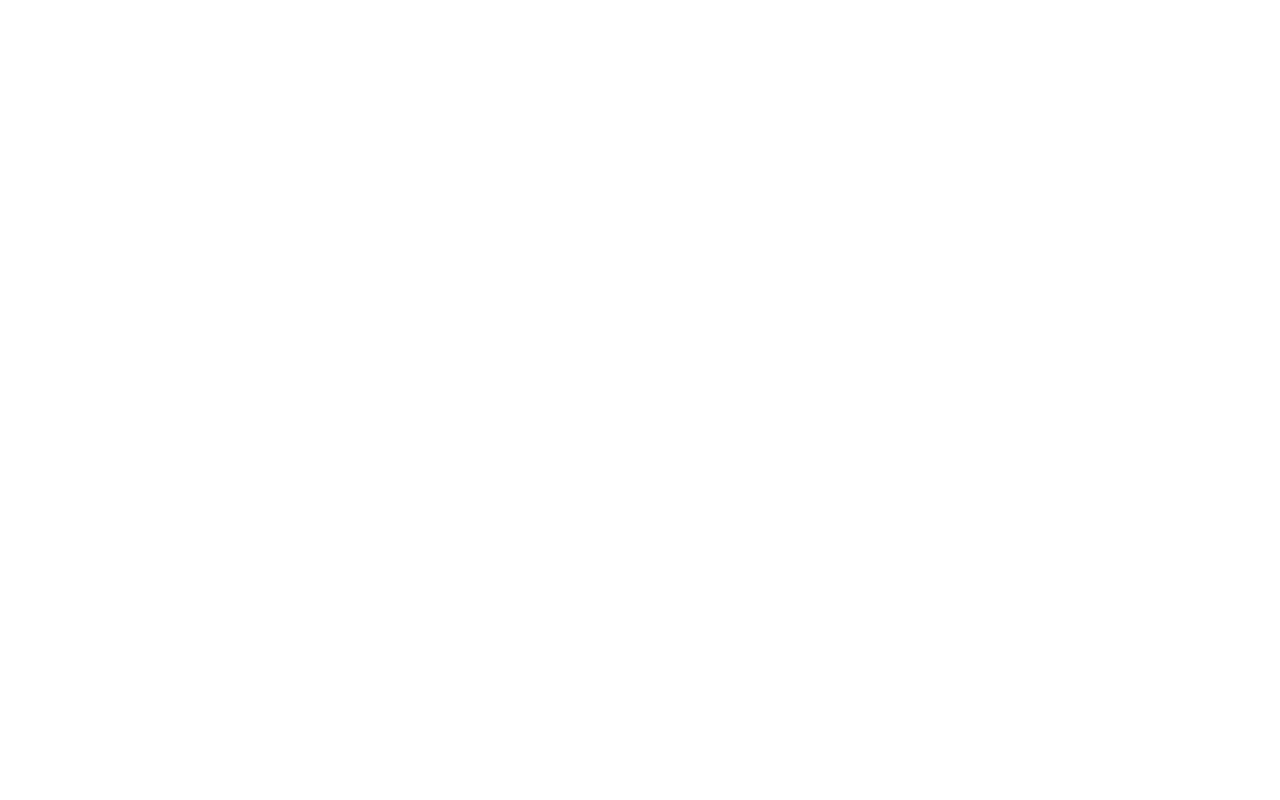
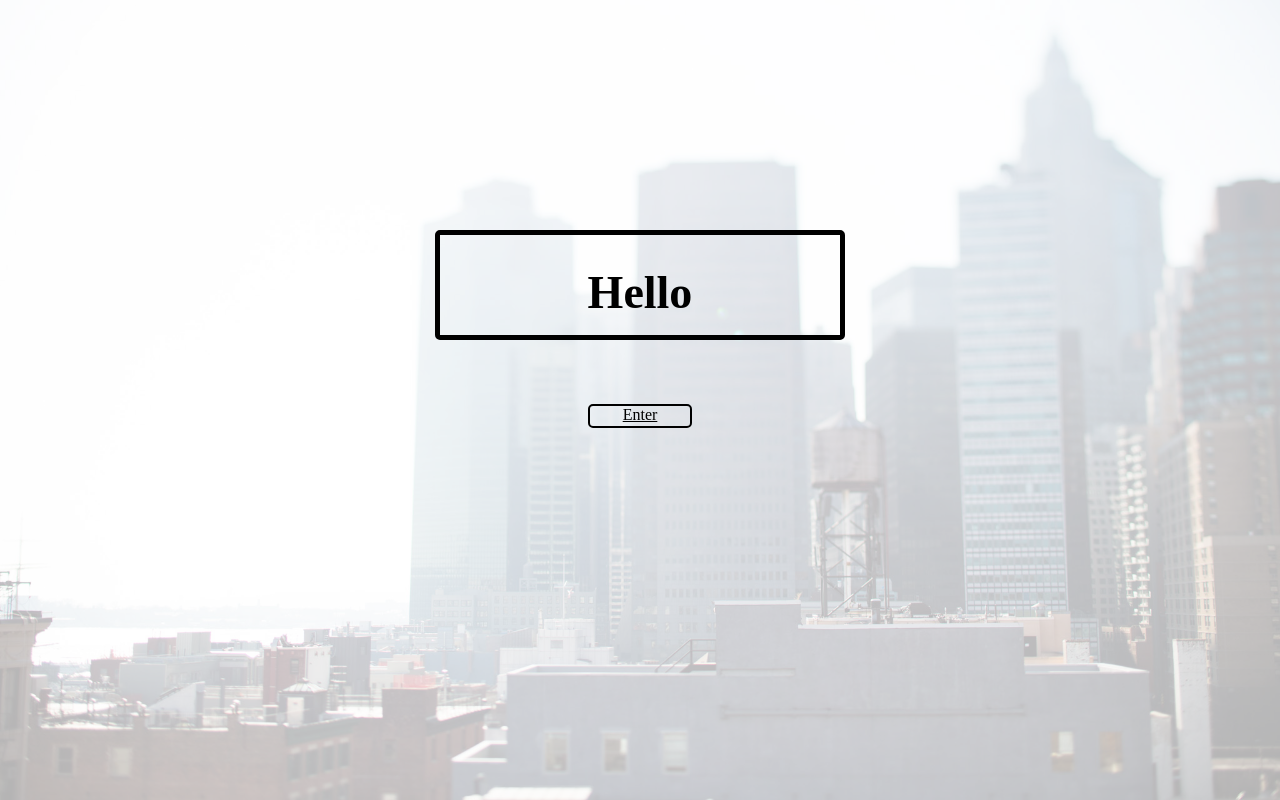
Before and after one commit to Mikeks81/Portfolio_site, a plain HTML site: page index.html in a window 1280 px wide. Drawn offline with Linux system fonts and the light colour scheme.

Commit message:
Full mock up of landing page. Created Home.html and Home.css

```diff
--- a/index.html
+++ b/index.html
@@ -2,9 +2,22 @@
 <html>
 	<head>
 		<title>Portfolio_Site</title>
-		<link rel="stylesheet" type="text/css" href="style.css"
+		<link rel="stylesheet" type="text/css" href="style.css">
 	</head>
 	<body>
-
+		<div id="layer">
+		<header>
+			<!-- Portfolio Header -->
+		</header>
+		<div id="content">
+			<h1>Hello</h1>
+		</div>
+		<div id="enter_button">
+			<a href="home.html">Enter</a>
+		</div>
+		<!-- <footer>
+			<p>footer</p>
+		</footer> -->
+		</div>
 	</body>
 </html>
--- a/style.css
+++ b/style.css
@@ -0,0 +1,52 @@
+body,html {
+	margin:0;
+	padding:0;
+}
+
+body {
+	background-image: url("Images/NewYork.jpg");
+	background-size: 100% ;
+	background-repeat: no-repeat;
+}
+
+#layer {
+	background-color: rgba(255, 255, 255, 0.7);
+	position:absolute;
+	top:0;
+	left:0;
+	width: 100%;
+	height:100%;
+}
+
+#content {
+	width: 400px;
+	height: 100px;
+	text-align: center;
+	margin: 0% auto;
+	margin-top: 18%;
+	border-radius:5px;
+	border: black 5px solid;
+}
+
+h1 {
+	padding-bottom: 5px;
+	color: black;
+	font-size: 46px;
+}
+
+#enter_button {
+	width: 100px;
+	height: 20px;
+	text-align: center;
+	margin: 0 auto;
+	margin-top: 5%;
+	border-radius:5px;
+	border:	black 2px solid;
+}
+
+a {
+	color: black;
+}
+footer {
+	/*margin-bottom: 0;*/
+}
```
Also changed, not shown: Home.css (added), Images/NewYork.jpg (added), home.html (added).
